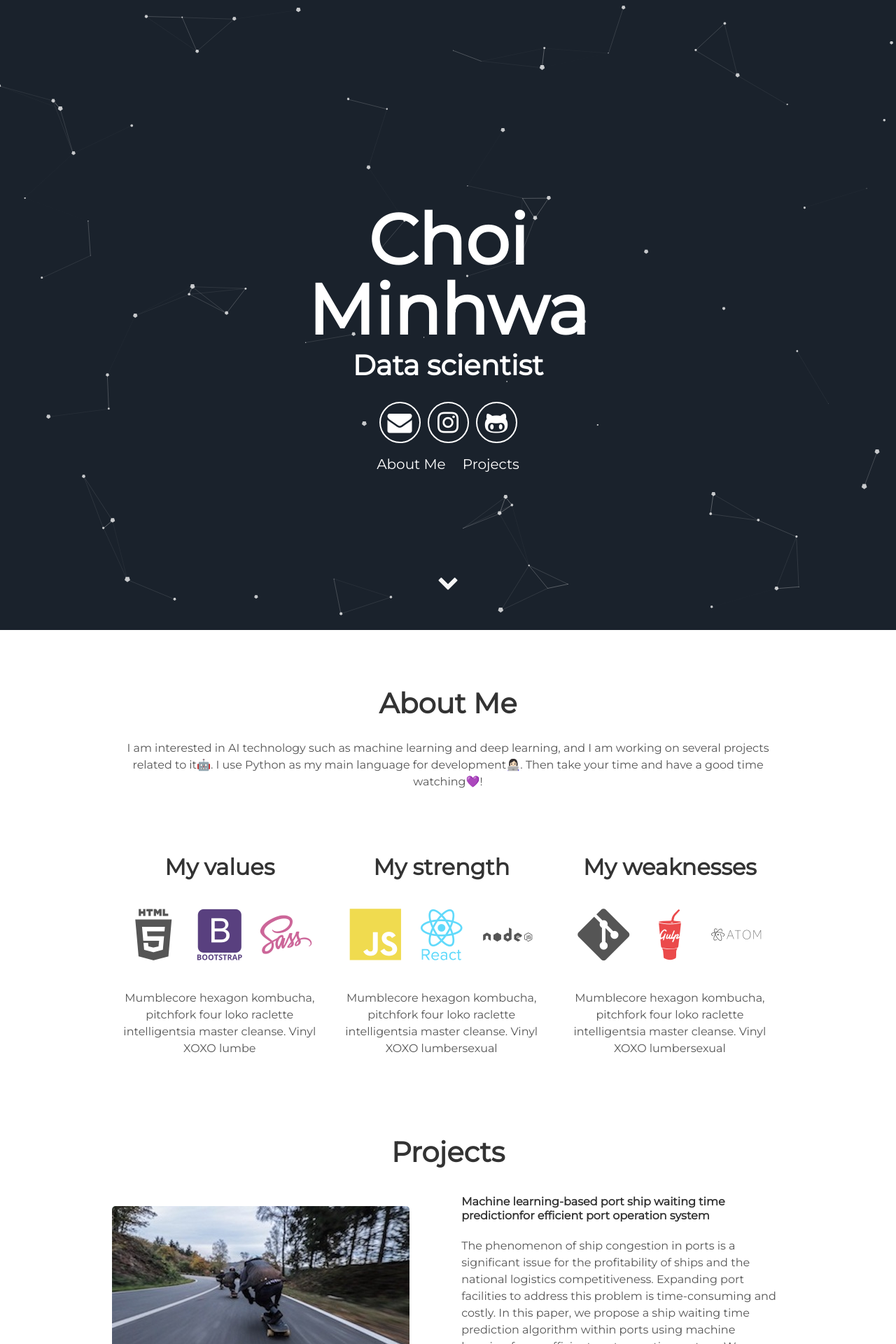
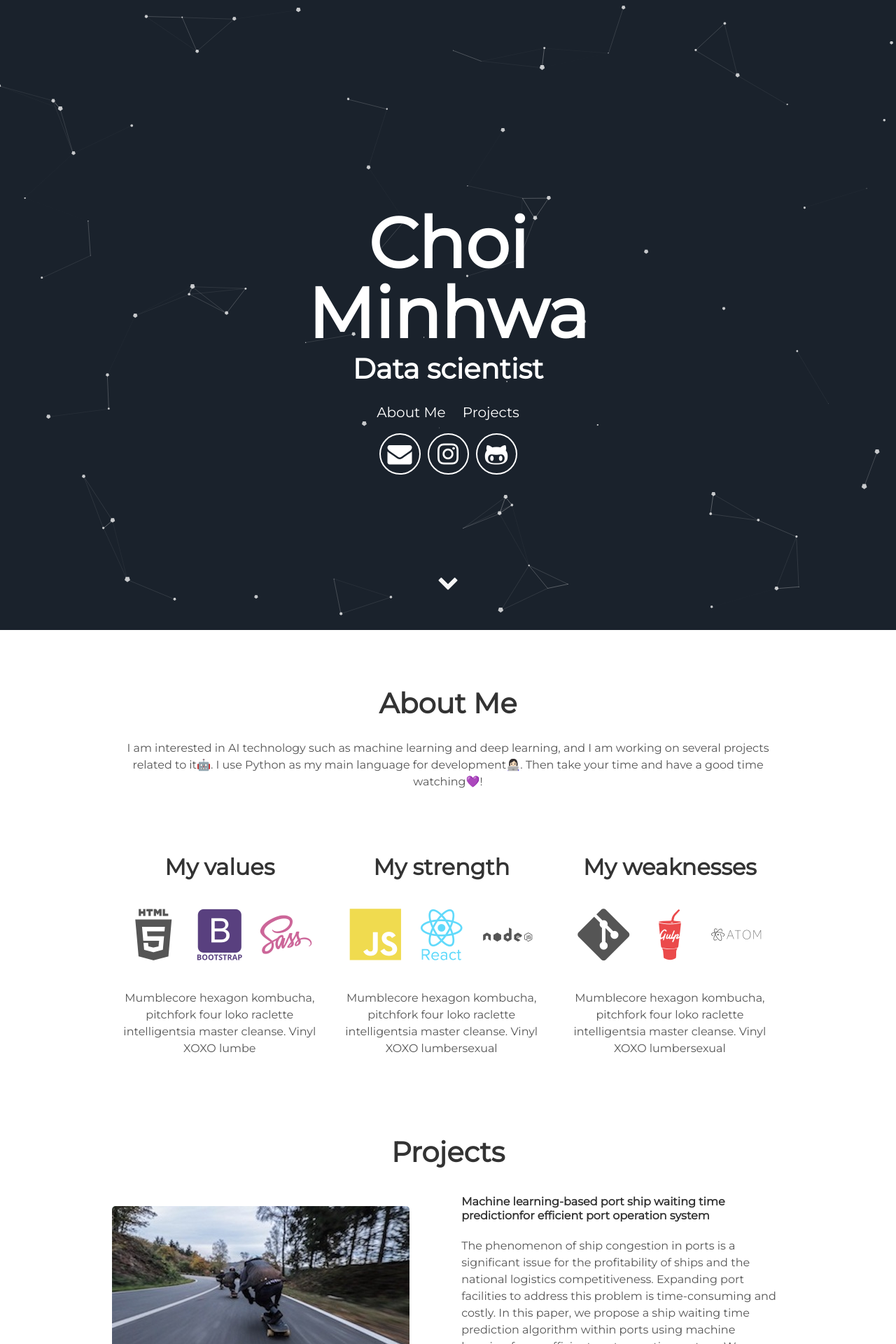
Before and after one commit to alsghk05/alsghk05.github.io, a Jekyll site: the page built from index.html, in a window 1280 px wide. Shown: the top 1920 px of the page at 70% size. Built offline with Jekyll 4.4.1, drawn with Linux system fonts in a browser that asks for light colours.

Commit message:
Update header.html

```diff
--- a/_includes/header.html
+++ b/_includes/header.html
@@ -4,15 +4,15 @@
         <span class="site-title">{{site.username}}</span>
         <span class="site-description">{{site.user_title}}</span>
       </h1>
+      <div class="header-links">
+        <a class="link" href="#about" data-scroll>About Me</a>
+        <a class="link" href="#projects" data-scroll>Projects</a>
+      </div>
       <div class="header-icons">
         <a aria-label="Send email" href="mailto:natallia01@naver.com"><i class="icon fa fa-envelope"></i></a>
         <a aria-label="My Instagram" target="_blank" href="https://instagram.com/minwazing"><i class="icon fa fa-instagram" aria-hidden="true"></i></a>
         <a aria-label="My Github" target="_blank" href="https://github.com/alsghk05"><i class="icon fa fa-github-alt" aria-hidden="true"></i></a>
       </div>
-      <div class="header-links">
-        <a class="link" href="#about" data-scroll>About Me</a>
-        <a class="link" href="#projects" data-scroll>Projects</a>
-      </div>
   </div>
   <a class="down" href="#about" data-scroll><i class="icon fa fa-chevron-down" aria-hidden="true"></i></a>
 </div>
```
